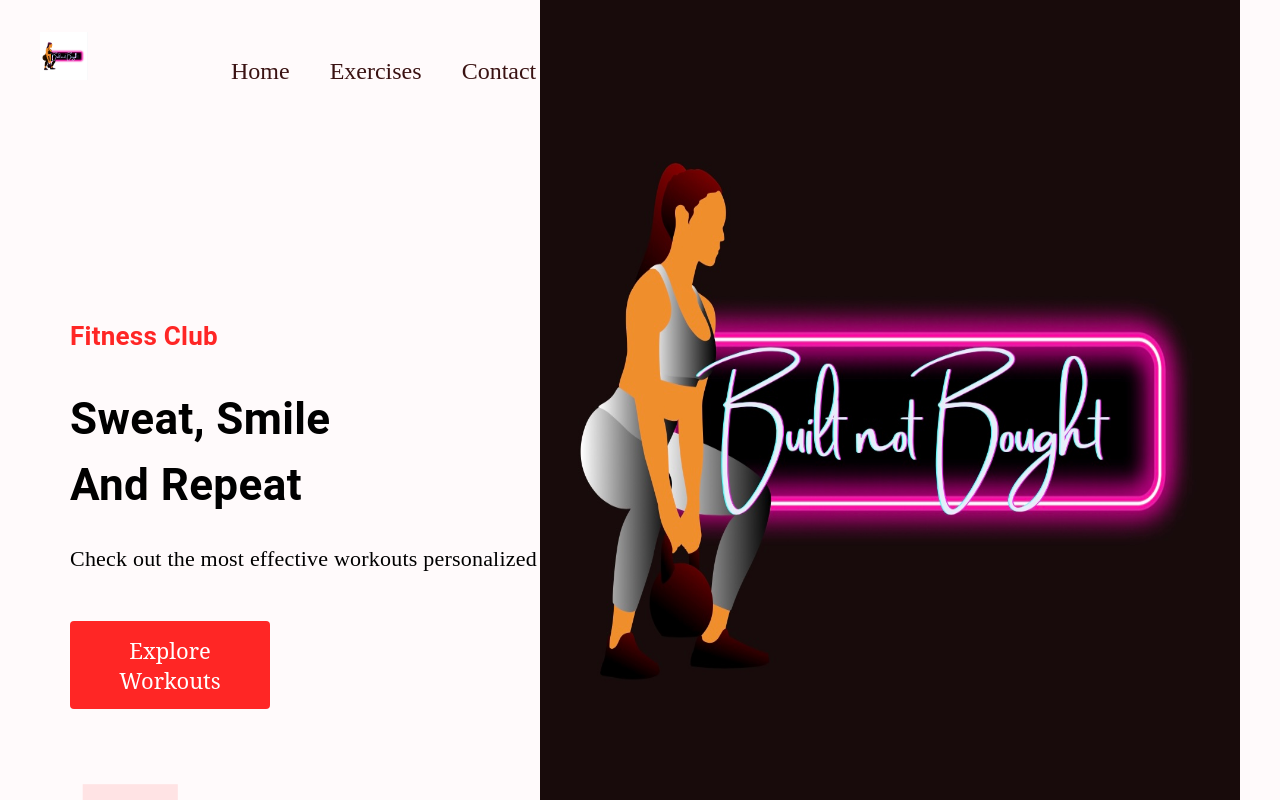
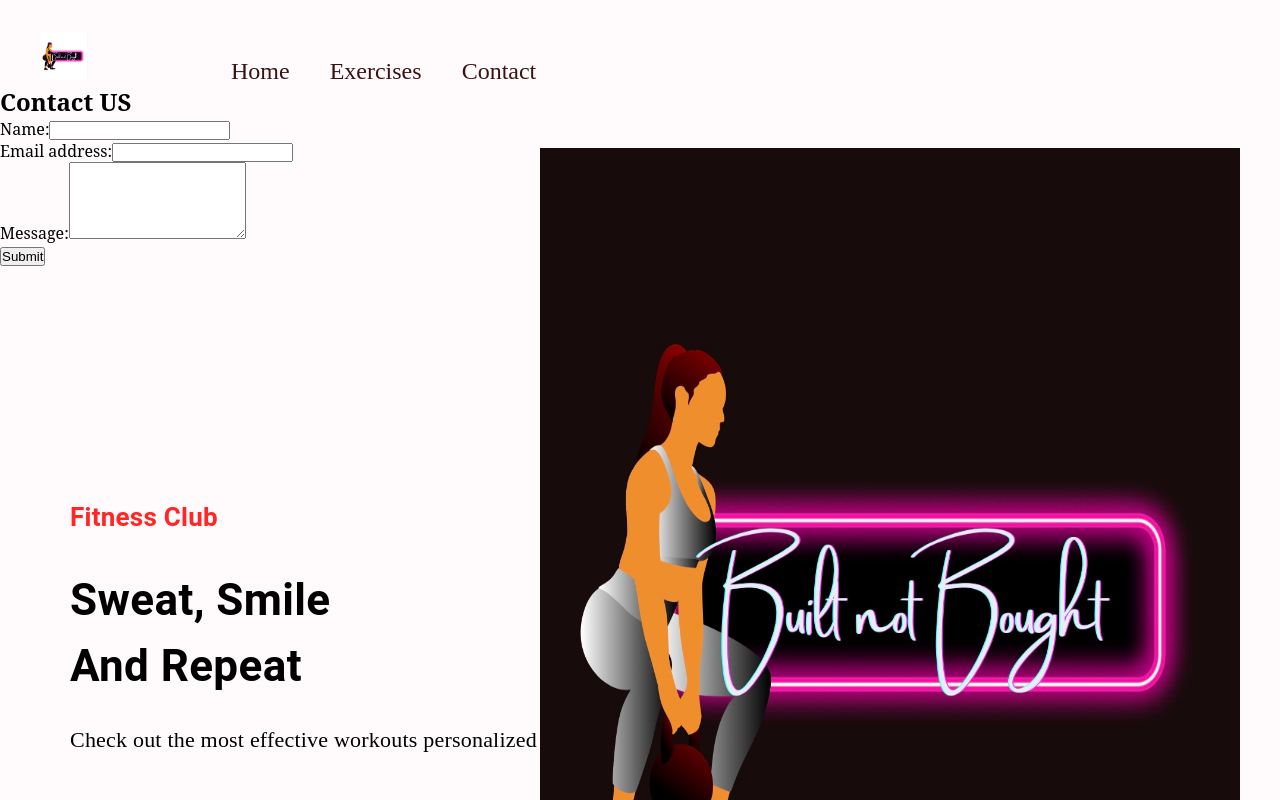
Before and after one commit to malakmarkus/Project-3, a React (Create React App) app in the folder builtnotbought/: page / in a window 1280 px wide. Shown: the top 800 px of the page. Built offline with nearby package versions, Linux system fonts and the light colour scheme; no server answers.

Commit message:
contact under work showing on home page at the moment

```diff
--- a/builtnotbought/src/App.js
+++ b/builtnotbought/src/App.js
@@ -14,6 +14,7 @@ import Footer from './components/Footer';
 const App = () => (
   <Box width="400px" sx={{ width: { xl: '1488px' } }} m="auto">
     <Navbar />
+    <ContactForm />
     <Routes>
       <Route path="/" element={<Home />} />
       <Route path="/" element={<ContactForm />} />
--- a/builtnotbought/src/pages/Contact.js
+++ b/builtnotbought/src/pages/Contact.js
@@ -1,4 +1,5 @@
 import React, { useState } from 'react';
+
 
 import { validateEmail } from '../utils/helpers';
 
@@ -38,7 +39,7 @@ function ContactForm() {
 
   return (
     <section>
-      <h1 data-testid="h1tag">Contact me</h1>
+      <h1 data-testid="h1tag">Contact US</h1>
       <form id="contact-form" onSubmit={handleSubmit}>
         <div>
           <label htmlFor="name">Name:</label>
```
